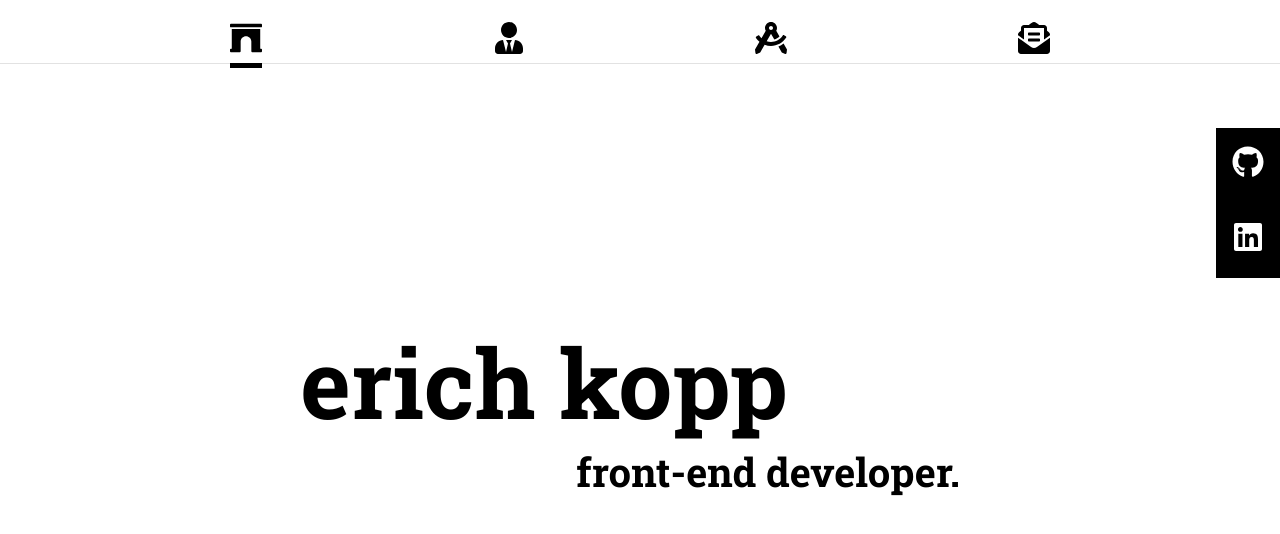
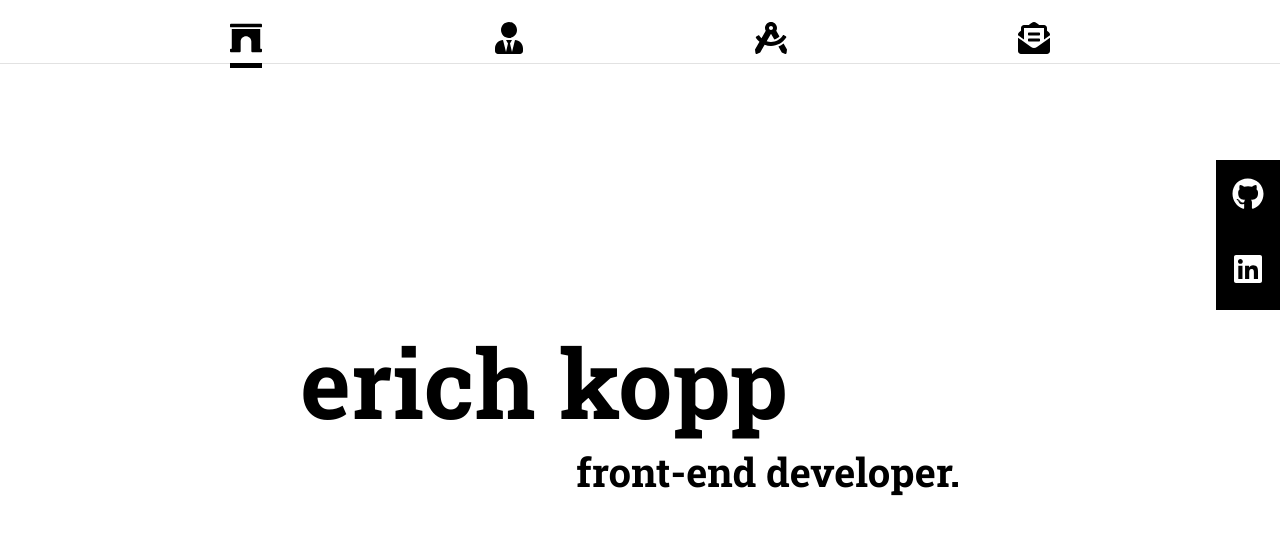
Before and after one commit to erichkopp/erich-kopp-portfolio-vercel, a React (Create React App) app: page / in a window 1280 px wide. Shown: the top 534 px of the page. Built offline with nearby package versions, Linux system fonts and the light colour scheme.

Commit message:
Adjust social links positioning

```diff
--- a/src/styles.css
+++ b/src/styles.css
@@ -66,7 +66,7 @@ h3 {
 .social-links {
     position: fixed;
     right: 0;
-    top: 8rem;
+    top: 20%;
     font-size: 2rem;
     color: #ffffff;
     background: #000000;
```
